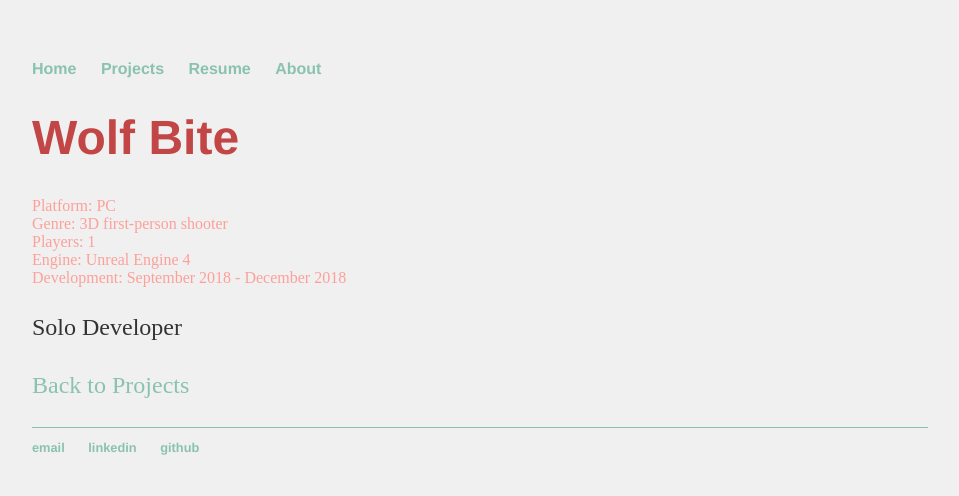
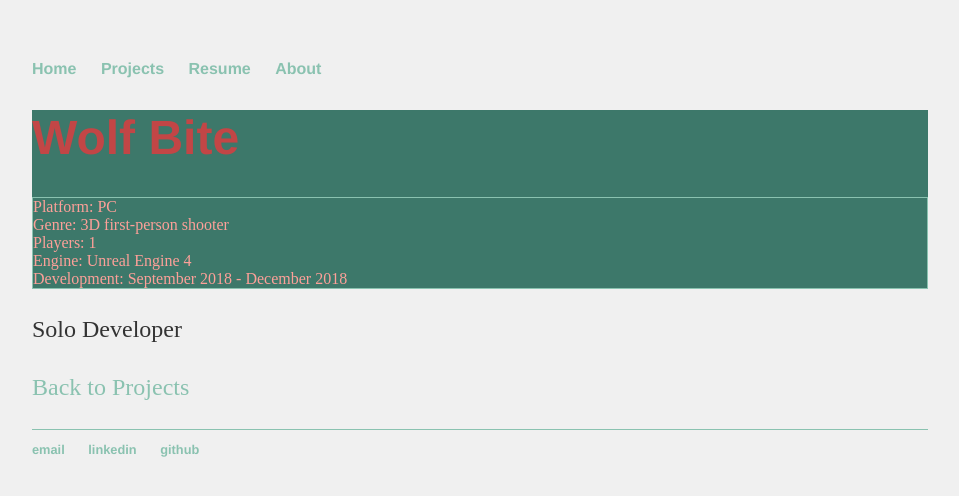
Before and after one commit to digigrant/digigrant.github.io, a Jekyll site: the page built from projects/wolf-bite.html, in a window 1280 px wide. Shown: the top 496 px of the page, without its empty margins (160-1119 px from the left). Built offline with Jekyll 4.4.1, drawn with Linux system fonts in a browser that asks for light colours.

Commit message:
Update main.scss

```diff
--- a/_sass/main.scss
+++ b/_sass/main.scss
@@ -105,3 +105,13 @@ ul.specs
         }
     }
 }
+
+.project-header
+{
+    background-color: $color4;
+
+    .specs
+    {
+        border: 1px solid $color5;
+    }
+}
```
